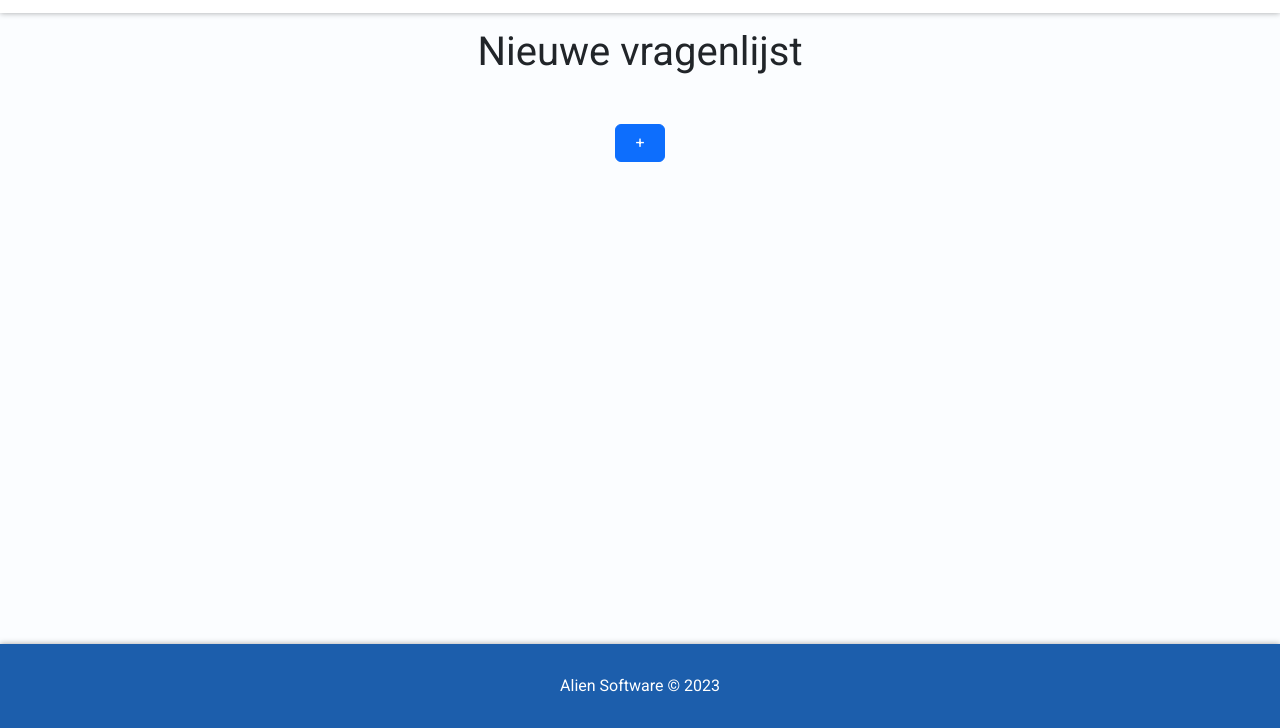
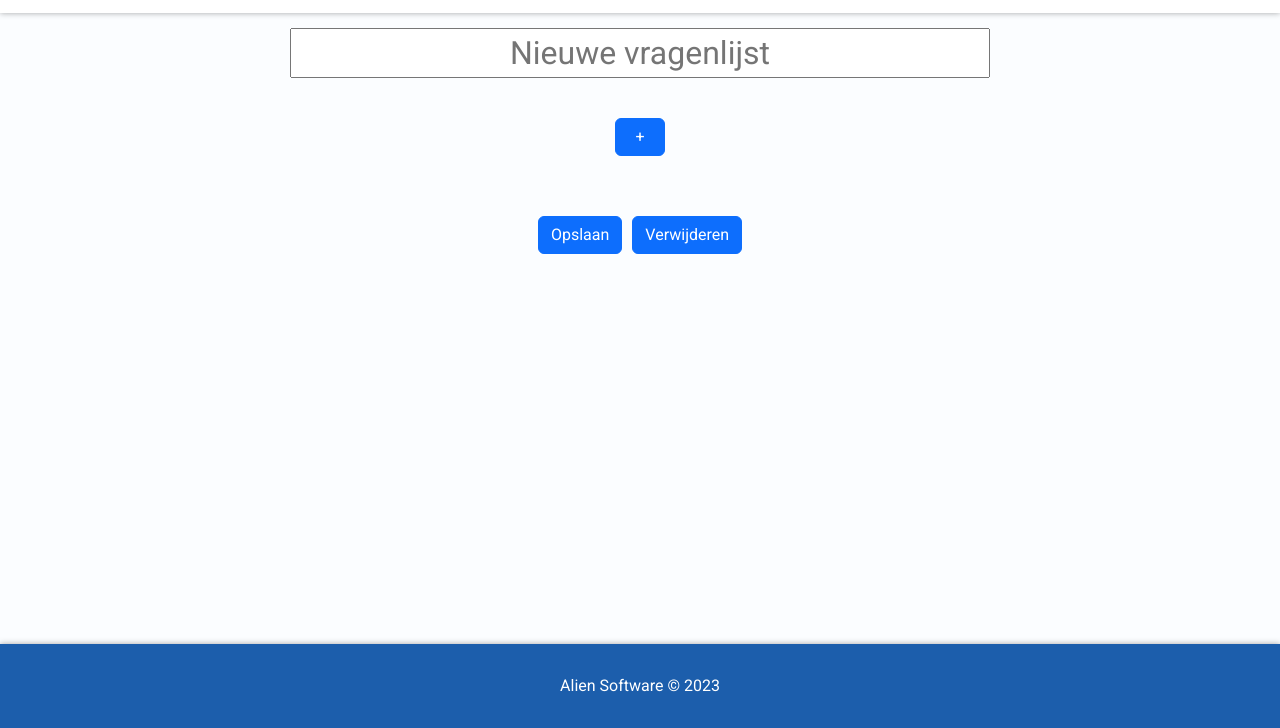
Before and after one commit to Celeste-1064634/w4-new, a React app in the folder frontend/: page /vragenlijst/nieuw in a window 1280 px wide. Shown: the part 87-815 px from the top of the page. Built offline with nearby package versions, Linux system fonts and the light colour scheme; no server answers; sample sign-in values are in the browser's storage.

Commit message:
UPDATE: Added buttons to save and delete survey

```diff
--- a/frontend/src/components/NewMultipleChoiceQuestion.js
+++ b/frontend/src/components/NewMultipleChoiceQuestion.js
@@ -46,7 +46,7 @@ function NewMultipleChoiceQuestion() {
       <Button onClick={addMultipleChoiceOption}>+</Button>
       <div className={styles.btnMultipleChoiceQuestion}>
         <Button>Opslaan</Button>
-        <Button>Verwijder</Button>
+        <Button>Verwijderen</Button>
       </div>
     </div>
   );
--- a/frontend/src/components/NewOpenQuestion.js
+++ b/frontend/src/components/NewOpenQuestion.js
@@ -8,7 +8,7 @@ function NewOpenQuestion() {
         <input className={styles.inputOpenQuestion}  placeholder='Vul hier de vraag in'/>
         <div className={styles.btnOpenQuestion}>
         <Button>Opslaan</Button>
-        <Button>Verwijder</Button>
+        <Button>Verwijderen</Button>
         </div>
     </div>
   )
--- a/frontend/src/pages/NewSurveyMaker.js
+++ b/frontend/src/pages/NewSurveyMaker.js
@@ -29,8 +29,8 @@ function NewSurveyMaker() {
   console.log(addQuestion);
   return (
     <>
-      <div className={styles.divPageTitle}>
-        <h1>Nieuwe vragenlijst</h1>
+      <div className={styles.divSurveyTitle}>
+        <input className={styles.surveyTitleInput} placeholder="Nieuwe vragenlijst"/>
       </div>
       <div className={styles.divQuestion}> {divQuestion} </div>
       <div className={styles.btnContainer}>
@@ -51,6 +51,10 @@ function NewSurveyMaker() {
           +
         </Button>
       </div>
+        <div className={styles.btnSaveDeleteNewSurvey}>
+        <Button>Opslaan</Button>
+        <Button>Verwijderen</Button>
+      </div>
     </>
   );
 }
--- a/frontend/src/pages/NewSurveyMaker.module.css
+++ b/frontend/src/pages/NewSurveyMaker.module.css
@@ -1,7 +1,14 @@
-.divPageTitle {
+.divSurveyTitle {
     display: flex;
     justify-content: center;
     margin-top: 15px;
+}
+
+.surveyTitleInput {
+    width: 700px;
+    height: 50px;
+    font-size: xx-large;
+    text-align: center;
 }
 
 .divQuestion {
@@ -20,6 +27,14 @@
     gap: 10px;
 }
 
+.btnSaveDeleteNewSurvey {
+    display: flex;
+    justify-content: center;
+    align-items: center;
+    gap: 10px;
+    margin-top: 50px;
+}
+
 .divAddNewQuestion {
     margin-top: 30px;
     display: flex;
```
